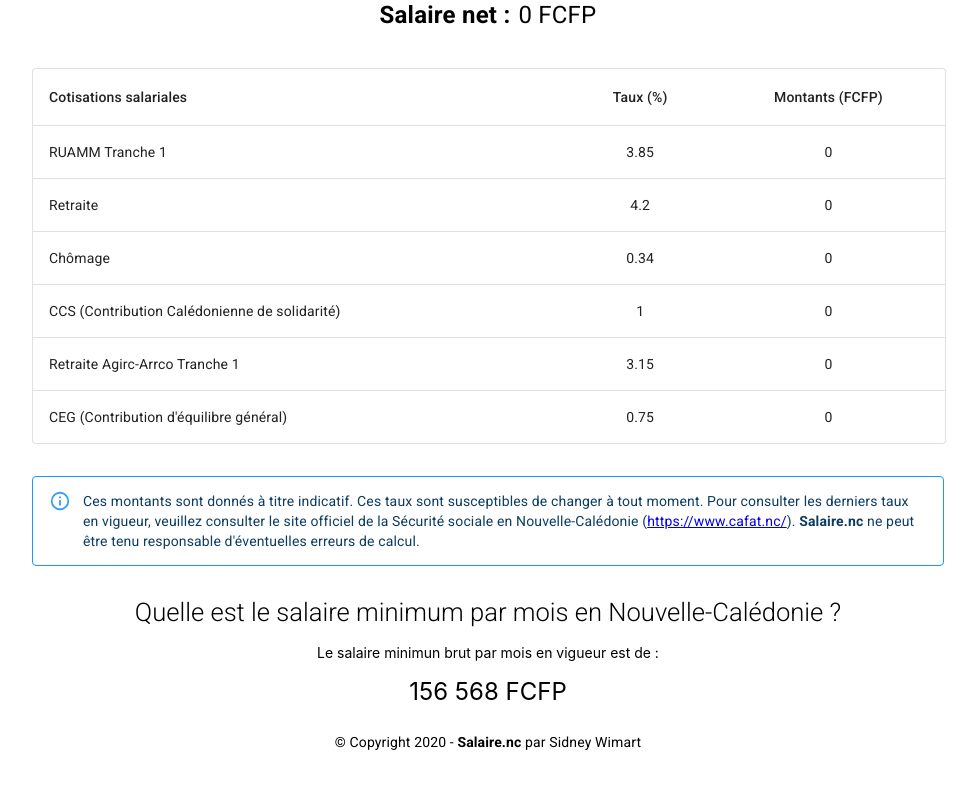
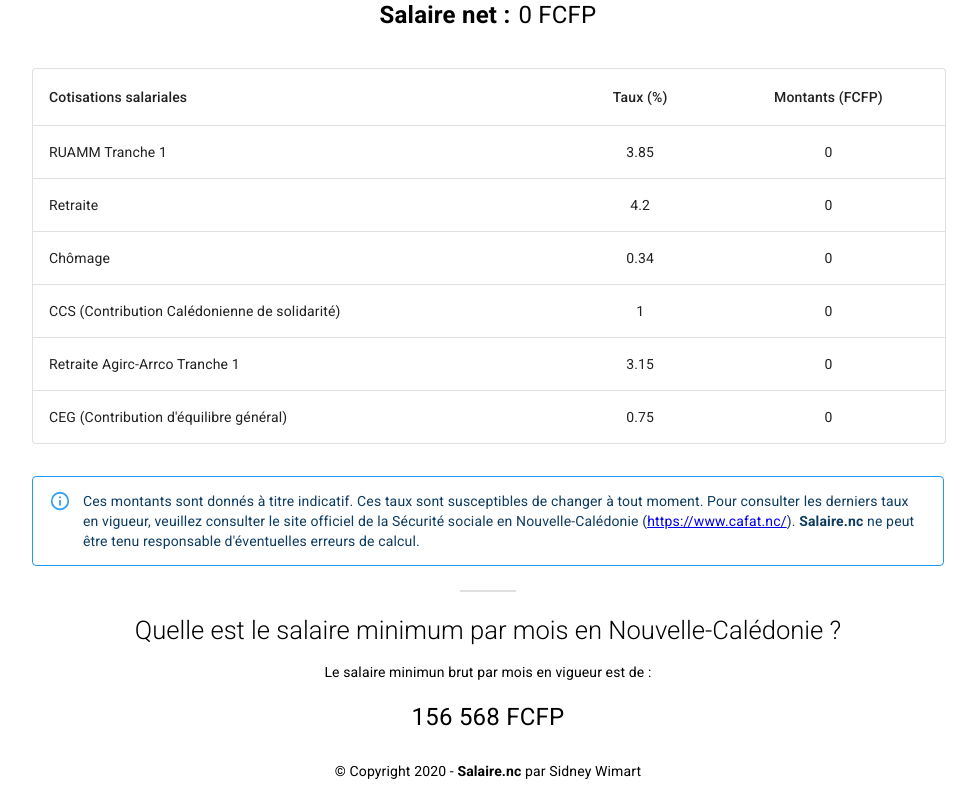
Before and after one commit to sidneywm/salaire.nc, a React (Create React App) app: page / in a window 1280 px wide. Shown: the part 1089-1889 px from the top of the page, without its empty margins (152-1129 px from the left). Before the commit the page ends 1860 px from the top, so only its background shows below. Built offline with nearby package versions, Linux system fonts and the light colour scheme.

Commit message:
add hr separator

```diff
--- a/src/components/Main/Main.js
+++ b/src/components/Main/Main.js
@@ -206,6 +206,7 @@ const Main = () => {
           erreurs de calcul.
         </Alert>
       </Grid>
+      <hr />
       <Grid item xs={12}>
         <MinimumSalary></MinimumSalary>
       </Grid>
--- a/src/components/Main/MinimumSalary.js
+++ b/src/components/Main/MinimumSalary.js
@@ -35,10 +35,10 @@ const MinimumSalary = () => {
       <Typography variant="h3" className={classes.title}>
         Quelle est le salaire minimum par mois en Nouvelle-Calédonie ?
       </Typography>
-      <Typography variant="body" className={classes.text}>
+      <Typography variant="body1" className={classes.text}>
         Le salaire minimun brut par mois en vigueur est de :
       </Typography>
-      <Typography variant="body" className={classes.number}>
+      <Typography variant="body1" className={classes.number}>
         156 568 FCFP
       </Typography>
     </div>
--- a/src/index.css
+++ b/src/index.css
@@ -15,3 +15,10 @@ code {
 b {
   font-weight: 700;
 }
+
+hr {
+  background-color: rgba(224, 224, 224, 1);
+  border: 0;
+  height: 2px;
+  width: 56px;
+}
```
